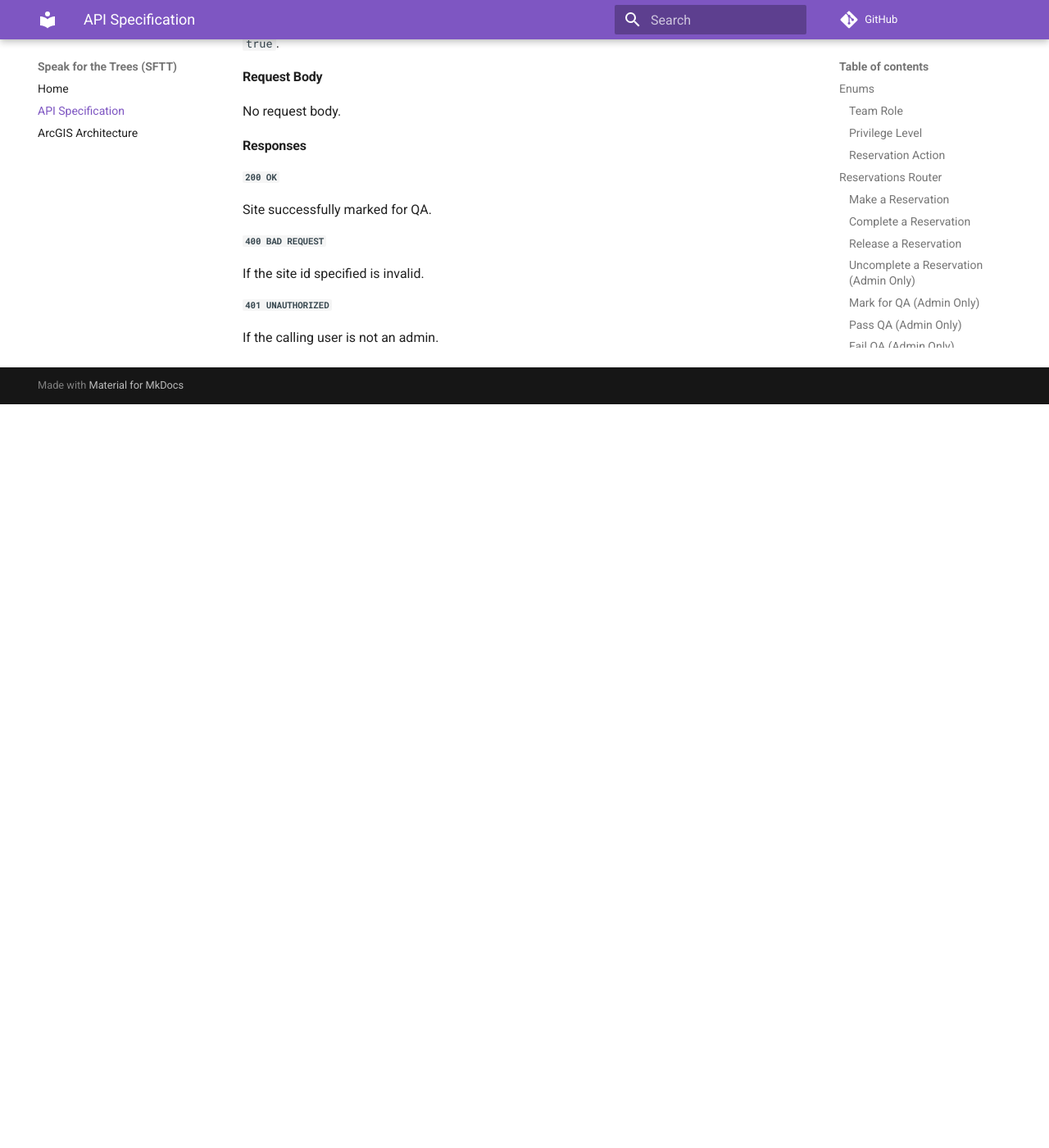
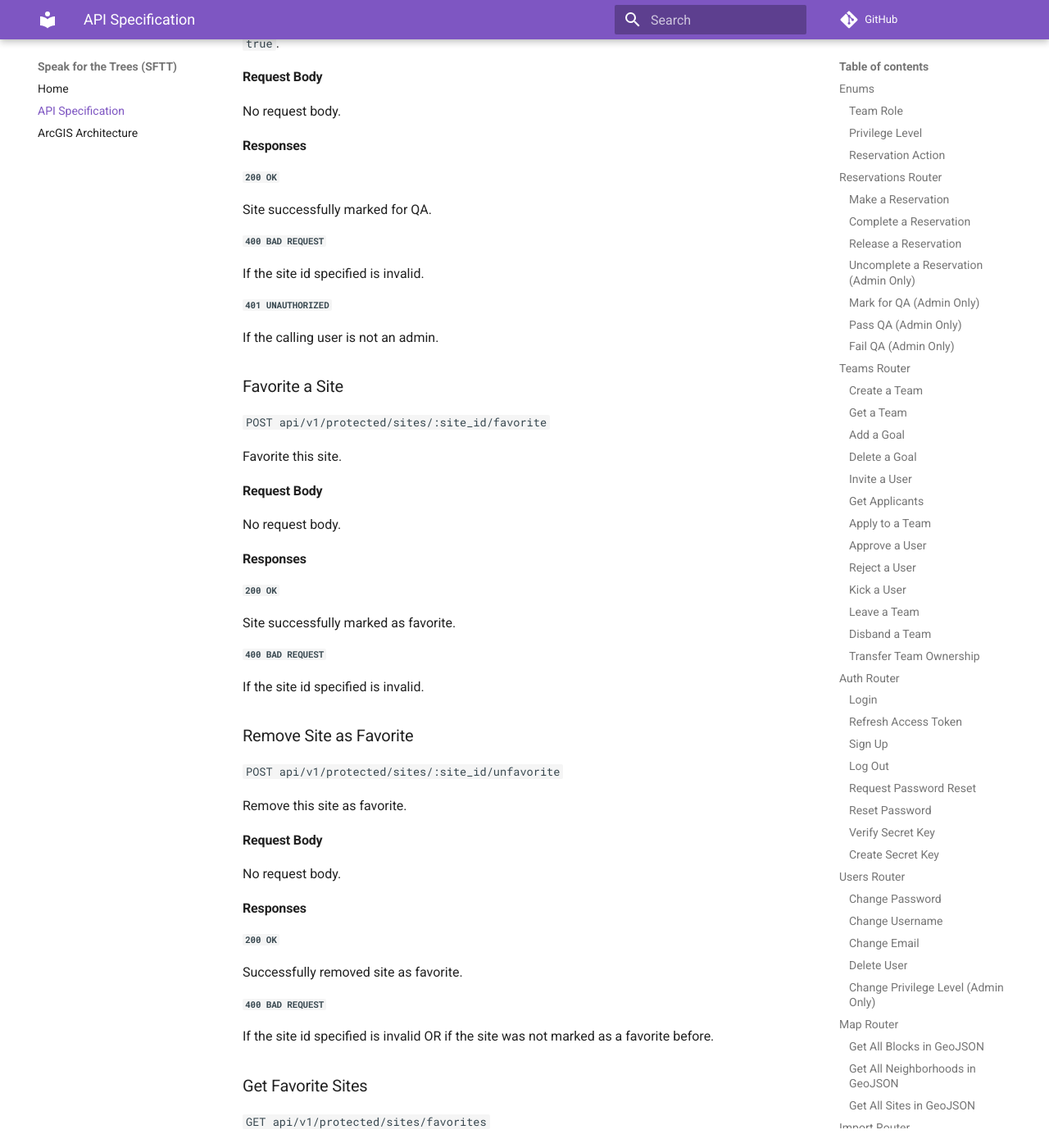
Before and after one commit to Code-4-Community/c4c-dev-docs, an MkDocs documentation site: the page built from docs/sftt/sftt-api-spec.md, in a window 1280 px wide and 1400 px high, scrolled down 37427 px. Shown: the whole window at 82% size. Built offline with MkDocs 1.6.1 and Material for MkDocs 9.7.7, drawn with Linux system fonts in a browser that asks for light colours; comment, search, counter and statistics services are not loaded; before the commit the page ends 37920 px from its top, so only the background shows below that; some of the changed text lies outside the part shown.

Commit message:
Added documentation for marking trees/sites as favorites

````diff
--- a/docs/sftt/sftt-api-spec.md
+++ b/docs/sftt/sftt-api-spec.md
@@ -1681,3 +1681,70 @@ If the site id specified is invalid.
 ##### `401 UNAUTHORIZED`
 
 If the calling user is not an admin.
+
+### Favorite a Site
+
+`POST api/v1/protected/sites/:site_id/favorite`
+
+Favorite this site.
+
+#### Request Body
+
+No request body.
+
+#### Responses
+
+##### `200 OK`
+
+Site successfully marked as favorite.
+
+##### `400 BAD REQUEST`
+
+If the site id specified is invalid.
+
+### Remove Site as Favorite
+
+`POST api/v1/protected/sites/:site_id/unfavorite`
+
+Remove this site as favorite.
+
+#### Request Body
+
+No request body.
+
+#### Responses
+
+##### `200 OK`
+
+Successfully removed site as favorite.
+
+##### `400 BAD REQUEST`
+
+If the site id specified is invalid OR if the site was not marked as a favorite before.
+
+### Get Favorite Sites
+
+`GET api/v1/protected/sites/favorites`
+
+Get all the favorite sites of the calling user.
+
+#### Request Body
+
+No request body.
+
+#### Responses
+
+##### `200 OK`
+
+Return a list of integers representing the site ID's of the users favorite sites. Can be an empty list.
+
+```json
+{
+  "favorites": [
+    INT,
+    INT,
+    INT,
+    ...
+  ]
+}
+```
````
